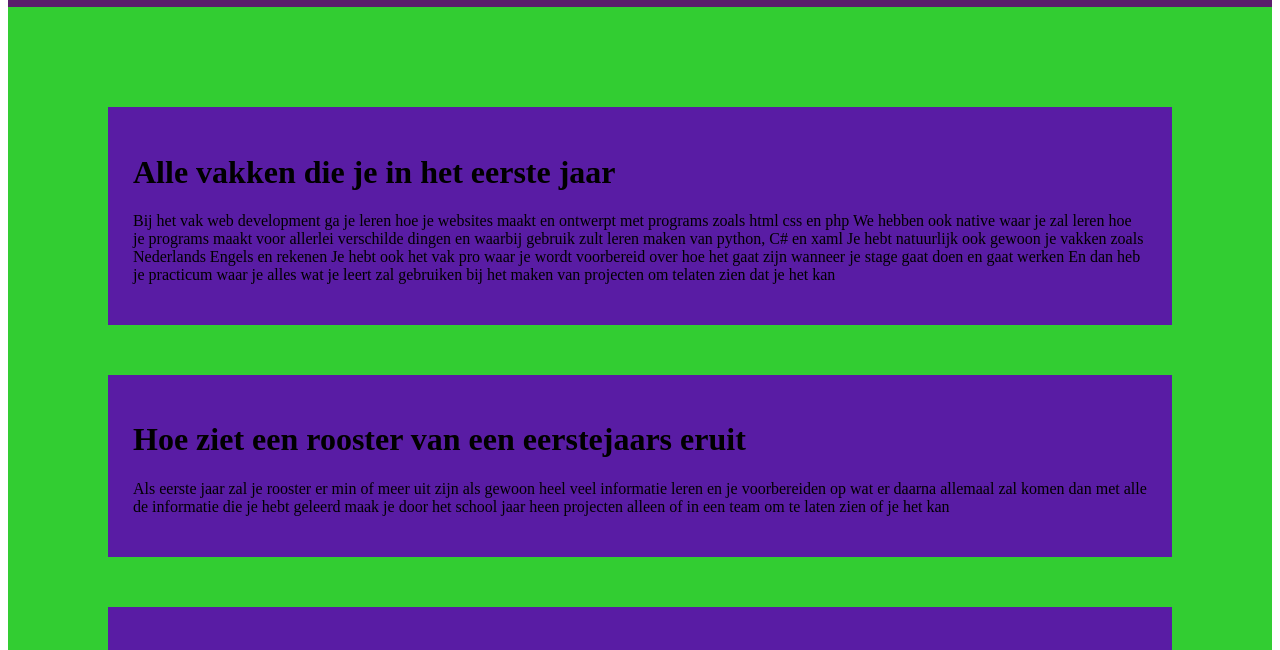
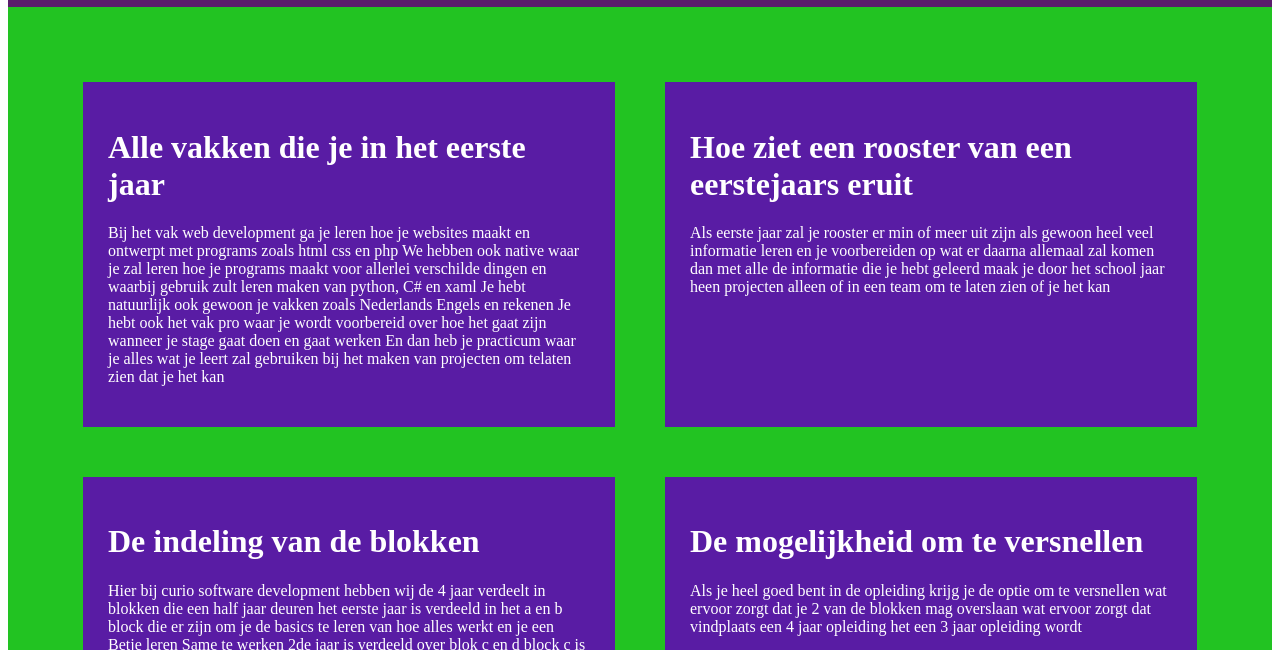
Before and after one commit to kylian-harmsen/pra-c1, a plain HTML site: page index.html in a window 1280 px wide. Shown: the part 135-785 px from the top of the page. Drawn offline with Linux system fonts and the light colour scheme.

Commit message:
layout mooier gemaakt

```diff
--- a/css/style.css
+++ b/css/style.css
@@ -9,7 +9,7 @@ header{
 	padding: 10px;
 }
 main{
-    background-color: limegreen;
+    background-color: rgb(34, 195, 34);
     padding: 50px;
 }
 footer{
@@ -17,7 +17,14 @@ footer{
 	padding: 10px;
 }
 .textblock{
-    margin: 50px;
+    margin: 25px;
     background-color: #591ca4;
     padding: 25px;
 }
+h1, p{
+    color: white;
+}
+.textblocken{
+    display: grid;
+    grid-template-columns: 1fr 1fr;
+}
--- a/index.html
+++ b/index.html
@@ -12,6 +12,7 @@
         </div>
     </header>
     <main>
+        <div class="textblocken">
             <div class="textblock">
                 <h1>Alle vakken die je in het eerste jaar</h1>
                 <p>
@@ -48,6 +49,7 @@
                 <h1>De mogelijkheid om te versnellen</h1>
                 <p>Als je heel goed bent in de opleiding krijg je de optie om te versnellen wat ervoor zorgt dat je 2 van de blokken mag overslaan wat ervoor zorgt dat vindplaats een 4 jaar opleiding het een 3 jaar opleiding wordt  </p>
             </div>
+        </div>
     </main>
     <footer>
         <p>@gemaakt kylian</p>
```
Lines whose indentation alone changed are shown as unchanged.
